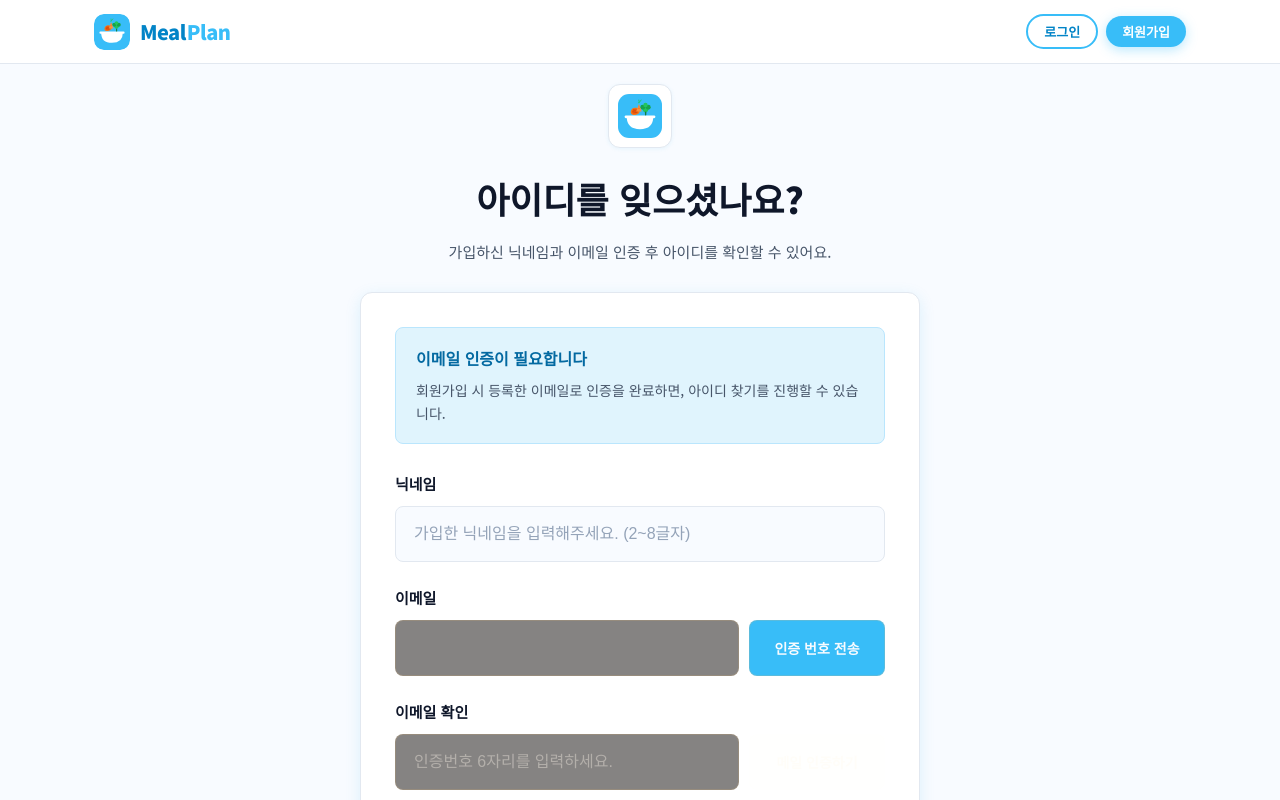
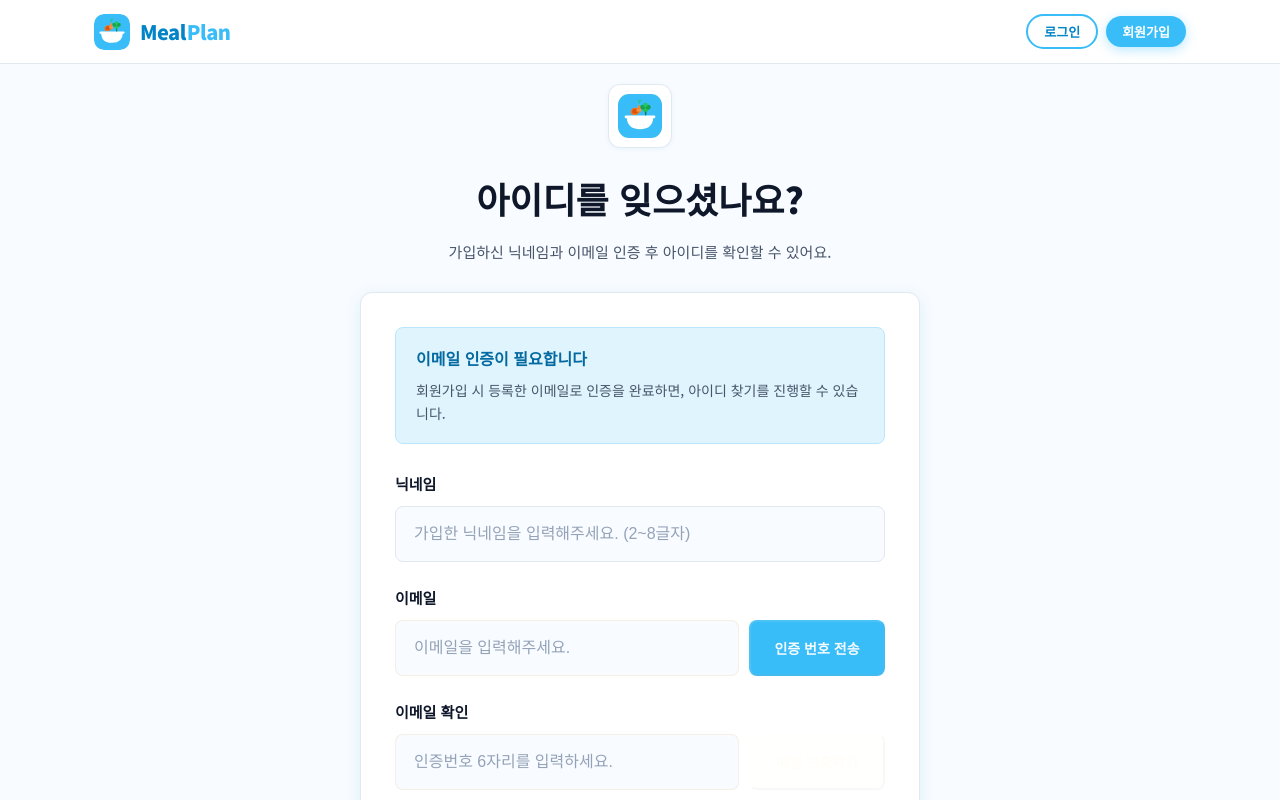
Before and after one commit to onlyworkjay/MealPlan-Private-Portfolio, a React (Vite) app in the folder frontend/: page /users/find-id in a window 1280 px wide. Shown: the top 800 px of the page. Built offline with nearby package versions, Linux system fonts and the light colour scheme.

Commit message:
14일, 오후 8시 43분

```diff
--- a/frontend/src/emailauth/EmailAuth.jsx
+++ b/frontend/src/emailauth/EmailAuth.jsx
@@ -9,18 +9,14 @@ const EmailAuth = ({
   setEmail,
   onVerified,
   readOnlyEmail,
-  //기존변수들에서 추가된 변수 --> placeholder
-  //-> 이렇게 하는 이유는 이메일과 관련된 역할이 다른 컴포넌트에서 고정된 멘트값을 넣으면
-  //-> 이상하기 때문에 placeholder값을 props로 받아서 상황에 맞는 멘트를 띄우게 하기 위해서
-  //-> 즉 placeholder라는 껍데기만 제공하고 각 컴포넌트에서 상황에 맞는 멘트를 넣어서 사용할 수 있게 하기 위해서
-  placeholder,
+  placeholder = "이메일을 입력해주세요.",
 }) => {
-  //2. 이메일 상태 구현, 인증 코드
+  // 2. 이메일 상태 구현, 인증 코드
   const [mailAuth, setMailAuth] = useState(0);
   const [mailAuthCode, setMailAuthCode] = useState("null");
   const [inputAuthCode, setInputAuthCode] = useState("");
 
-  //9. 시간, 타이머 설정
+  // 9. 시간, 타이머 설정
   const [time, setTime] = useState(180);
   const [timeExpired, setTimeExpired] = useState(false);
 
@@ -54,7 +50,7 @@ const EmailAuth = ({
       });
       return;
     }
-    //14. 이메일 정규식 패턴 검사
+    // 14. 이메일 정규식 패턴 검사
     if (!emailRegex.test(email)) {
       Swal.fire({
         title: "올바르지 않은 이메일 형식",
@@ -69,7 +65,7 @@ const EmailAuth = ({
     console.log("이메일 인증요청", payLoad);
     console.log("서버 주소", import.meta.env.VITE_BACKSERVER);
 
-    //6. 인증 메일 전송
+    // 6. 인증 메일 전송
     axios
       .post(`${import.meta.env.VITE_BACKSERVER}/users/email-verification`, {
         email,
@@ -78,8 +74,8 @@ const EmailAuth = ({
         console.log(res.data);
 
         setMailAuth(1);
-        //기존 setMailAuthCode(res.data)에서 아래 형식으로 변환
-        //-> 공백처리 문제등을 해결하기 위함
+        // 기존 setMailAuthCode(res.data)에서 아래 형식으로 변환
+        // -> 공백처리 문제등을 해결하기 위함
         setMailAuthCode(String(res.data).trim());
 
         // 인증 메일을 새로 보낼 때 타이머 초기화
@@ -96,7 +92,7 @@ const EmailAuth = ({
       });
   };
 
-  //10. 타이머 설정
+  // 10. 타이머 설정
   useEffect(() => {
     // 인증 메일을 보낸 상태가 아니면 타이머 실행 X
     if (mailAuth !== 1) return;
@@ -122,20 +118,20 @@ const EmailAuth = ({
     };
   }, [mailAuth, timeExpired]);
 
-  //11. 자세한 시간 설정
+  // 11. 자세한 시간 설정
   const showTime = () => {
     const min = Math.floor(time / 60);
     const sec = String(time % 60).padStart(2, "0");
     return `${min}:${sec}`;
   };
 
-  //8. 비교 인증
+  // 8. 비교 인증
   const verifyAuthCode = (e) => {
     e.preventDefault();
 
     if (mailAuth === 3) return;
-    //기존 이메일 인증 로직과 달라지는 점 --> servercode, inputcode추가
-    //--> 공백 처리와 관련하여 기능 수행하는 로직
+    // 기존 이메일 인증 로직과 달라지는 점 --> servercode, inputcode추가
+    // --> 공백 처리와 관련하여 기능 수행하는 로직
     const serverCode = String(mailAuthCode).trim();
     const inputCode = String(inputAuthCode).trim();
 
--- a/frontend/src/emailauth/EmailAuth.module.css
+++ b/frontend/src/emailauth/EmailAuth.module.css
@@ -29,8 +29,8 @@
   height: 56px;
   border-radius: var(--r-sm);
   border: 1px solid rgba(231, 181, 106, 0.18);
-  background: rgba(12, 9, 7, 0.5);
-  color: var(--ivory);
+  background: var(--bg-alt);
+  color: var(--text);
   padding: 0 18px;
   font-size: 16px;
   outline: none;
@@ -41,13 +41,13 @@
 }
 
 .email_input::placeholder {
-  color: rgba(255, 248, 236, 0.38);
+  color: var(--text-light);
 }
 
 .email_input:focus {
-  border-color: var(--bun);
-  background: rgba(12, 9, 7, 0.72);
-  box-shadow: 0 0 0 4px rgba(231, 181, 106, 0.13);
+  border-color: var(--primary);
+  background: #fff;
+  box-shadow: 0 0 0 4px rgba(56, 189, 248, 0.13);
 }
 
 .email_input:read-only {
@@ -60,7 +60,7 @@
 .email_btn {
   min-width: 136px;
   height: 56px;
-  border: 1px solid rgba(231, 181, 106, 0.2);
+  border-color: rgba(255, 248, 236, 0.1);
   border-radius: var(--r-sm);
   background: var(--primary);
   color: var(--bg-alt);
@@ -77,9 +77,9 @@
 }
 
 .email_btn:hover {
-  border-color: rgba(231, 181, 106, 0.45);
-  background: var(--bun);
-  color: var(--patty);
+  border-color: var(--primary);
+  background: var(--primary-dark);
+  color: var(--text-light);
   box-shadow: 0 12px 24px rgba(231, 181, 106, 0.2);
   transform: translateY(-1px);
 }
--- a/frontend/src/pages/JoinPage.module.css
+++ b/frontend/src/pages/JoinPage.module.css
@@ -86,6 +86,7 @@
   text-align: center;
   margin-bottom: 28px;
 }
+
 .join_submit {
   width: 100%;
   margin-top: 8px;
--- a/frontend/src/pages/LoginPage.module.css
+++ b/frontend/src/pages/LoginPage.module.css
@@ -35,20 +35,24 @@
   justify-content: center;
   font-size: 20px;
 }
+
 .login-logo-name {
   font-size: 22px;
   font-weight: 900;
   color: var(--primary-dark);
 }
+
 .login-logo-name span {
   color: var(--primary);
 }
+
 .login-heading {
   font-size: 20px;
   font-weight: 800;
   text-align: center;
   margin-bottom: 6px;
 }
+
 .login-sub {
   font-size: 13px;
   color: var(--text-sub);
```
